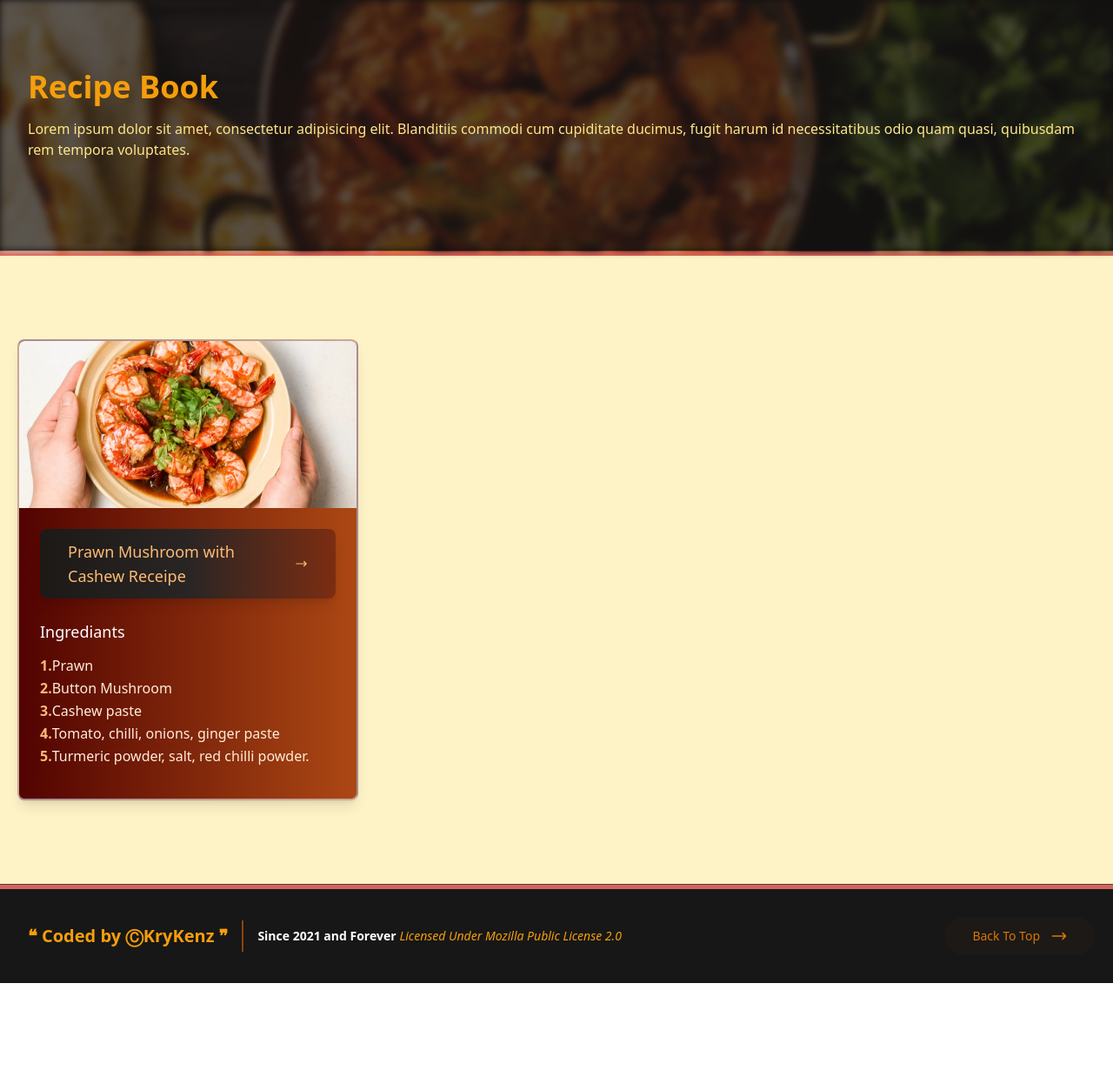
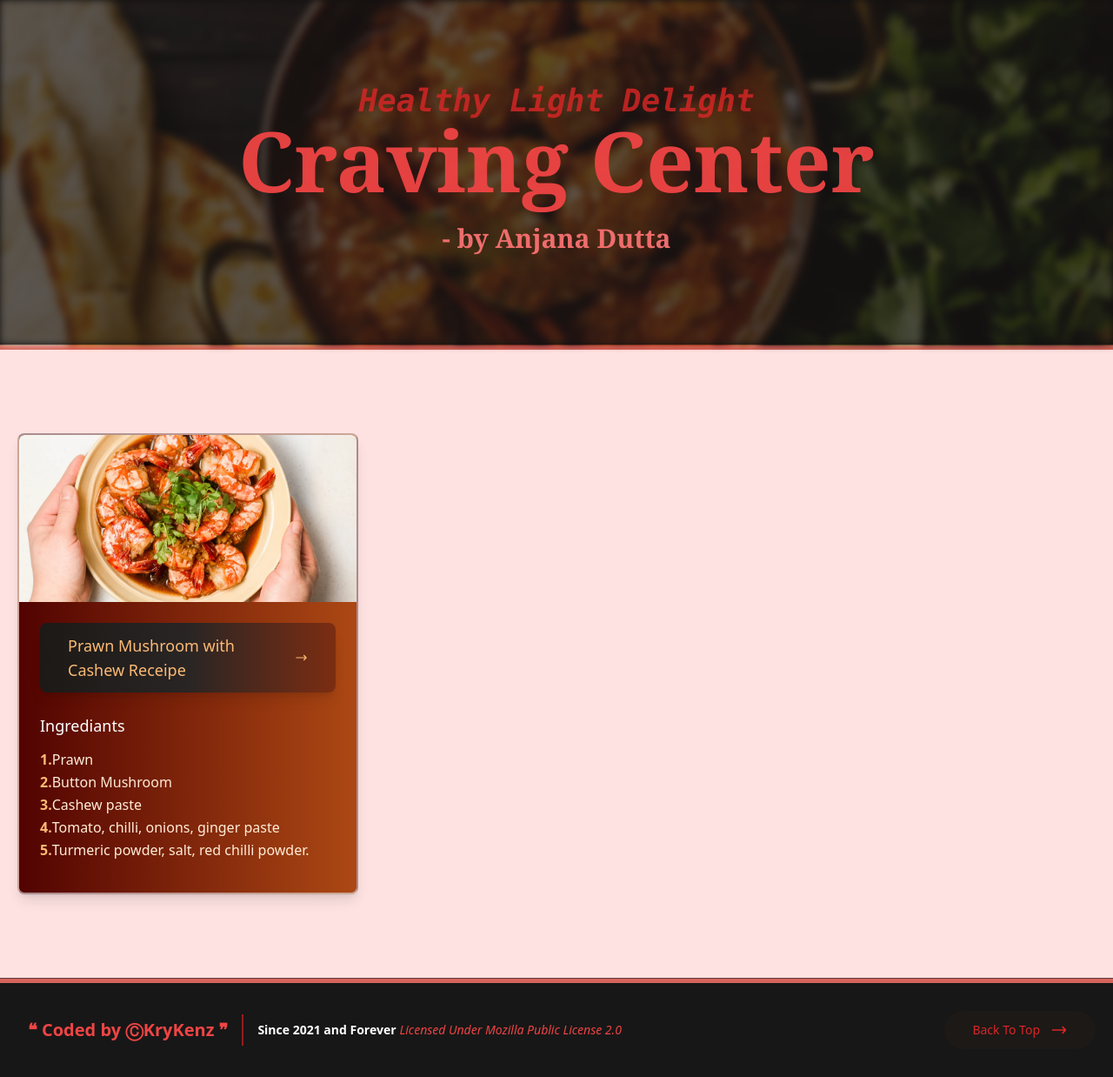
Before and after one commit to magneum/anjana, a Next.js app: page /non_veg in a window 1280 px wide. Shown: the whole page at 87% size. Before the commit the page ends 1130 px from the top, so only its background shows below. Built offline with nearby package versions, Linux system fonts and the light colour scheme.

Commit message:
Cravings Center

```diff
--- a/pages/index.tsx
+++ b/pages/index.tsx
@@ -22,16 +22,17 @@ export default function Home() {
               height={500}
             />
             <div className="relative bg-stone-900 bg-opacity-70">
-              <div className="px-4 py-16 mx-auto sm:max-w-xl md:max-w-full lg:max-w-screen-xl md:px-24 lg:px-8 lg:py-20">
-                <h2 className="text-4xl font-bold text-amber-500 lg:text-4xl">
-                  Recipe Book
+              <div className="px-4 py-16 mx-auto sm:max-w-xl md:max-w-full lg:max-w-screen-xl md:px-24 lg:px-8 lg:py-20 text-center">
+                <p className="mt-4 text-2xl text-amber-600 opacity-80 lg:text-4xl font-mono italic font-bold">
+                  <span>Healthy Light Delight</span>
+                </p>
+                <h2 className="text-5xl font-bold font-serif text-amber-500 lg:text-8xl opacity-95 text-center">
+                  Craving Center
                 </h2>
-                <p className="mt-4 text-sm text-amber-200 lg:text-base">
-                  Lorem ipsum dolor sit amet, consectetur adipisicing elit.
-                  Blanditiis commodi cum cupiditate ducimus, fugit harum id
-                  necessitatibus odio quam quasi, quibusdam rem tempora
-                  voluptates.
-                </p>
+                <br></br>
+                <h2 className="text-xl font-bold font-serif text-amber-400 lg:text-3xl opacity-95 text-clip">
+                  - by Anjana Dutta
+                </h2>
                 <br />
               </div>
             </div>
--- a/pages/non_veg.tsx
+++ b/pages/non_veg.tsx
@@ -11,7 +11,7 @@ export default function non_veg() {
         <link rel="icon" href="/favicon.ico" />
       </Head>
       <main>
-        <header className="text-amber-100 body-font bg-black">
+        <header className="text-red-100 body-font bg-black">
           <div className="relative">
             <Image
               src="/tikka.jpg"
@@ -21,16 +21,17 @@ export default function non_veg() {
               height={500}
             />
             <div className="relative bg-stone-900 bg-opacity-70">
-              <div className="px-4 py-16 mx-auto sm:max-w-xl md:max-w-full lg:max-w-screen-xl md:px-24 lg:px-8 lg:py-20">
-                <h2 className="text-4xl font-bold text-amber-500 lg:text-4xl">
-                  Recipe Book
+              <div className="px-4 py-16 mx-auto sm:max-w-xl md:max-w-full lg:max-w-screen-xl md:px-24 lg:px-8 lg:py-20 text-center">
+                <p className="mt-4 text-2xl text-red-600 opacity-80 lg:text-4xl font-mono italic font-bold">
+                  <span>Healthy Light Delight</span>
+                </p>
+                <h2 className="text-5xl font-bold font-serif text-red-500 lg:text-8xl opacity-95 text-center">
+                  Craving Center
                 </h2>
-                <p className="mt-4 text-sm text-amber-200 lg:text-base">
-                  Lorem ipsum dolor sit amet, consectetur adipisicing elit.
-                  Blanditiis commodi cum cupiditate ducimus, fugit harum id
-                  necessitatibus odio quam quasi, quibusdam rem tempora
-                  voluptates.
-                </p>
+                <br></br>
+                <h2 className="text-xl font-bold font-serif text-red-400 lg:text-3xl opacity-95 text-clip">
+                  - by Anjana Dutta
+                </h2>
                 <br />
               </div>
             </div>
@@ -45,7 +46,7 @@ export default function non_veg() {
           />
         </header>
 
-        <section className="bg-amber-100">
+        <section className="bg-red-100">
           <div className="container px-5 py-24 mx-auto">
             <div className="flex flex-wrap -m-4">
               <div className="p-4 md:w-1/3">
@@ -238,18 +239,18 @@ Turmeric powder, salt, red chilli powder.<br></br>
           />
         </section>
 
-        <footer className="bg-neutral-900 text-amber-400 body-font">
+        <footer className="bg-neutral-900 text-red-400 body-font">
           <div className="container px-5 py-8 mx-auto flex items-center sm:flex-row flex-col">
-            <a className="flex title-font font-medium items-center md:justify-start justify-center text-amber-500">
-              <span className="ml-3 text-xl hover:text-amber-600">
+            <a className="flex title-font font-medium items-center md:justify-start justify-center text-red-500">
+              <span className="ml-3 text-xl hover:text-red-600">
                 <b>❝ Coded by ⒸKryKenz ❞</b>
               </span>
             </a>
-            <p className="text-sm text-white sm:ml-4 sm:pl-4 sm:border-l-2 sm:border-amber-800 sm:py-2 sm:mt-0 mt-4">
+            <p className="text-sm text-white sm:ml-4 sm:pl-4 sm:border-l-2 sm:border-red-800 sm:py-2 sm:mt-0 mt-4">
               <b>Since 2021 and Forever</b>
               <a
                 href="https://github.com/KryKenz/Vlkyre/blob/krytek/LICENSE"
-                className="text-amber-500 ml-1 hover:text-amber-200"
+                className="text-red-500 ml-1 hover:text-red-200"
                 target="_blank"
                 rel="noopener noreferrer"
               >
@@ -258,7 +259,7 @@ Turmeric powder, salt, red chilli powder.<br></br>
             </p>
             <span className="inline-flex sm:ml-auto sm:mt-0 mt-4 justify-center sm:justify-start"></span>
             <a
-              className="inline-flex items-center rounded-full bg-stone-900 px-8 py-3 text-amber-600 hover:bg-stone-800 hover:text-white focus:outline-none focus:ring active:bg-white/90"
+              className="inline-flex items-center rounded-full bg-stone-900 px-8 py-3 text-red-600 hover:bg-stone-800 hover:text-white focus:outline-none focus:ring active:bg-white/90"
               href="#"
             >
               <span className="text-sm font-medium"> Back To Top </span>
--- a/pages/snacks.tsx
+++ b/pages/snacks.tsx
@@ -21,16 +21,17 @@ export default function non_veg() {
               height={500}
             />
             <div className="relative bg-stone-900 bg-opacity-70">
-              <div className="px-4 py-16 mx-auto sm:max-w-xl md:max-w-full lg:max-w-screen-xl md:px-24 lg:px-8 lg:py-20">
-                <h2 className="text-4xl font-bold text-gray-500 lg:text-4xl">
-                  Recipe Book
+              <div className="px-4 py-16 mx-auto sm:max-w-xl md:max-w-full lg:max-w-screen-xl md:px-24 lg:px-8 lg:py-20 text-center">
+                <p className="mt-4 text-2xl text-gray-300 opacity-80 lg:text-4xl font-mono italic font-bold">
+                  <span>Healthy Light Delight</span>
+                </p>
+                <h2 className="text-5xl font-bold font-serif text-gray-200 lg:text-8xl opacity-95 text-center">
+                  Craving Center
                 </h2>
-                <p className="mt-4 text-sm text-gray-200 lg:text-base">
-                  Lorem ipsum dolor sit amet, consectetur adipisicing elit.
-                  Blanditiis commodi cum cupiditate ducimus, fugit harum id
-                  necessitatibus odio quam quasi, quibusdam rem tempora
-                  voluptates.
-                </p>
+                <br></br>
+                <h2 className="text-xl font-bold font-serif text-gray-300 lg:text-3xl opacity-95 text-clip">
+                  - by Anjana Dutta
+                </h2>
                 <br />
               </div>
             </div>
--- a/pages/sweets.tsx
+++ b/pages/sweets.tsx
@@ -21,16 +21,17 @@ export default function non_veg() {
               height={500}
             />
             <div className="relative bg-stone-900 bg-opacity-70">
-              <div className="px-4 py-16 mx-auto sm:max-w-xl md:max-w-full lg:max-w-screen-xl md:px-24 lg:px-8 lg:py-20">
-                <h2 className="text-4xl font-bold text-yellow-500 lg:text-4xl">
-                  Recipe Book
+              <div className="px-4 py-16 mx-auto sm:max-w-xl md:max-w-full lg:max-w-screen-xl md:px-24 lg:px-8 lg:py-20 text-center">
+                <p className="mt-4 text-2xl text-yellow-600 opacity-80 lg:text-4xl font-mono italic font-bold">
+                  <span>Healthy Light Delight</span>
+                </p>
+                <h2 className="text-5xl font-bold font-serif text-yellow-500 lg:text-8xl opacity-95 text-center">
+                  Craving Center
                 </h2>
-                <p className="mt-4 text-sm text-yellow-200 lg:text-base">
-                  Lorem ipsum dolor sit amet, consectetur adipisicing elit.
-                  Blanditiis commodi cum cupiditate ducimus, fugit harum id
-                  necessitatibus odio quam quasi, quibusdam rem tempora
-                  voluptates.
-                </p>
+                <br></br>
+                <h2 className="text-xl font-bold font-serif text-yellow-400 lg:text-3xl opacity-95 text-clip">
+                  - by Anjana Dutta
+                </h2>
                 <br />
               </div>
             </div>
--- a/pages/veg.tsx
+++ b/pages/veg.tsx
@@ -21,16 +21,17 @@ export default function non_veg() {
               height={500}
             />
             <div className="relative bg-stone-900 bg-opacity-70">
-              <div className="px-4 py-16 mx-auto sm:max-w-xl md:max-w-full lg:max-w-screen-xl md:px-24 lg:px-8 lg:py-20">
-                <h2 className="text-4xl font-bold text-lime-500 lg:text-4xl">
-                  Recipe Book
+              <div className="px-4 py-16 mx-auto sm:max-w-xl md:max-w-full lg:max-w-screen-xl md:px-24 lg:px-8 lg:py-20 text-center">
+                <p className="mt-4 text-2xl text-lime-600 opacity-80 lg:text-4xl font-mono italic font-bold">
+                  <span>Healthy Light Delight</span>
+                </p>
+                <h2 className="text-5xl font-bold font-serif text-lime-500 lg:text-8xl opacity-95 text-center">
+                  Craving Center
                 </h2>
-                <p className="mt-4 text-sm text-lime-200 lg:text-base">
-                  Lorem ipsum dolor sit amet, consectetur adipisicing elit.
-                  Blanditiis commodi cum cupiditate ducimus, fugit harum id
-                  necessitatibus odio quam quasi, quibusdam rem tempora
-                  voluptates.
-                </p>
+                <br></br>
+                <h2 className="text-xl font-bold font-serif text-lime-400 lg:text-3xl opacity-95 text-clip">
+                  - by Anjana Dutta
+                </h2>
                 <br />
               </div>
             </div>
```
